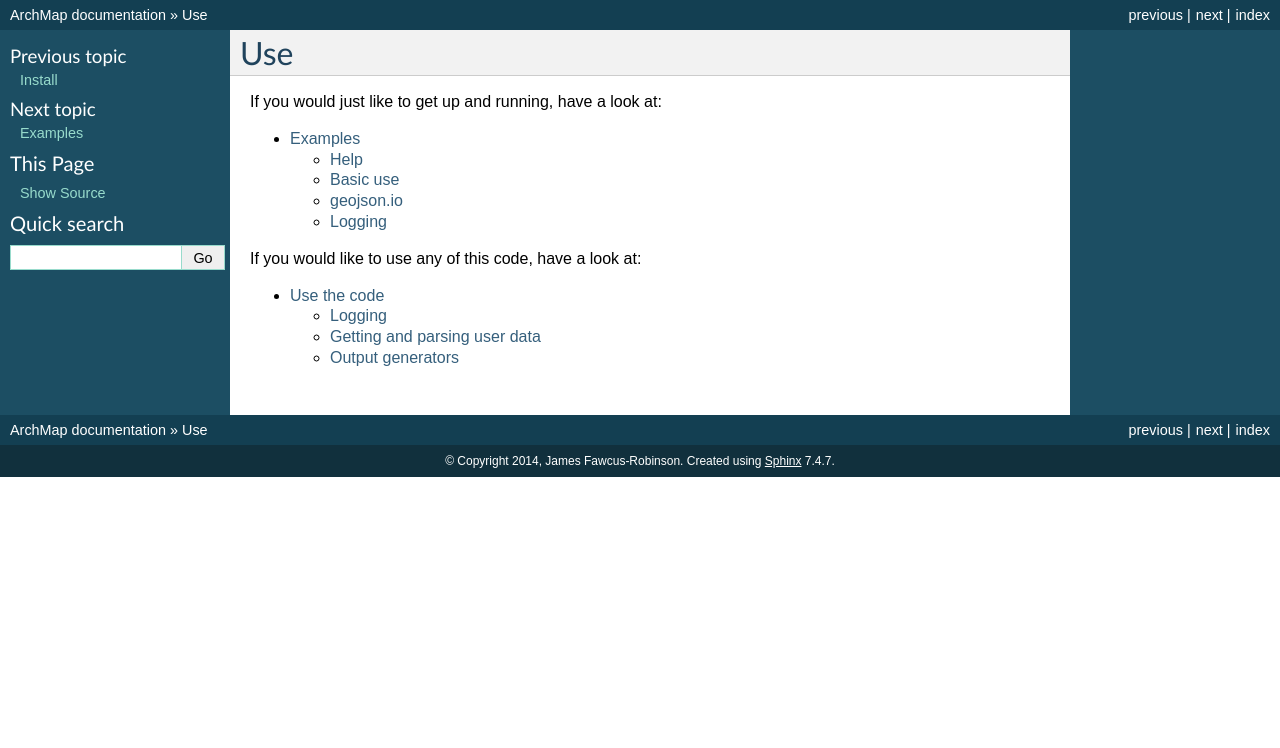
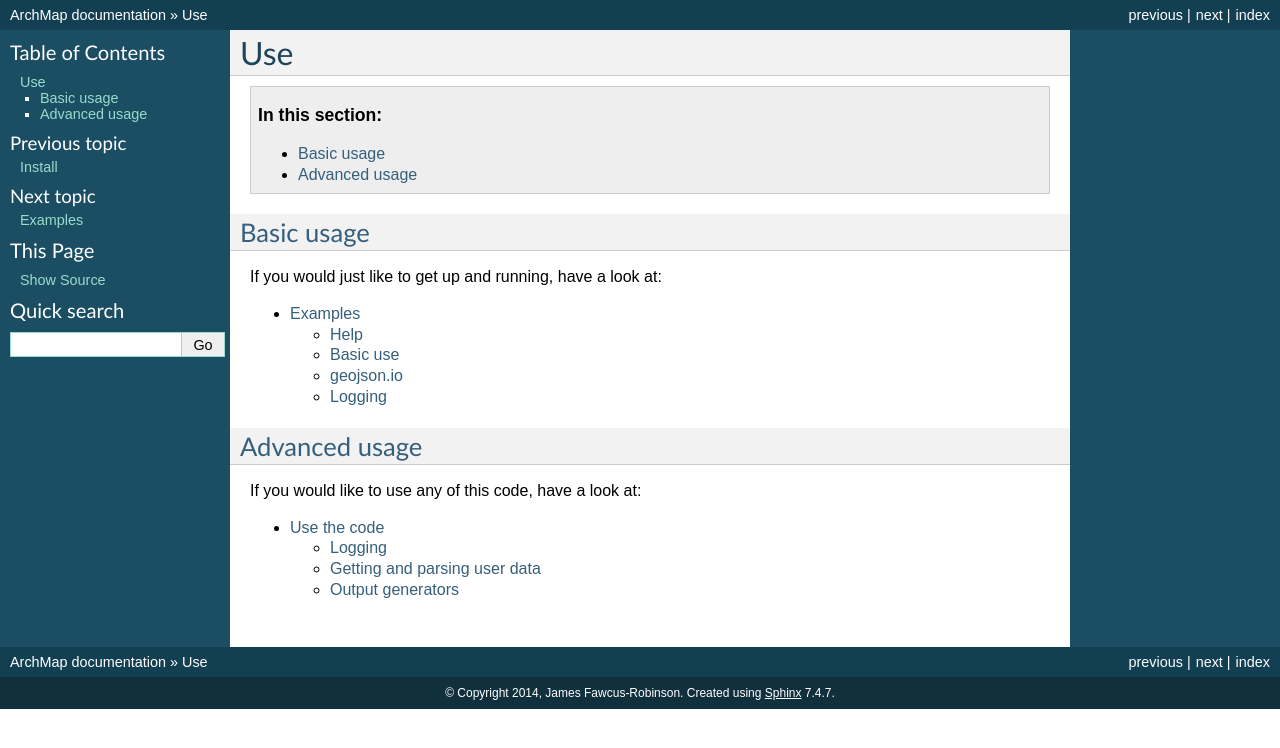
Before and after one commit to guyfawcus/ArchMap, a Sphinx documentation site: the page built from docs/usage/index.rst, in a window 1280 px wide. Shown: the top 748 px of the page. Built offline with Sphinx 7.4.7, drawn with Linux system fonts in a browser that asks for light colours.

Commit message:
Make the docs layout consistent

```diff
--- a/docs/about/index.rst
+++ b/docs/about/index.rst
@@ -1,5 +1,9 @@
 About
 =====
+
+.. contents:: In this section:
+   :depth: 1
+   :local:
 
 
 .. _external-links:
--- a/docs/index.rst
+++ b/docs/index.rst
@@ -1,8 +1,3 @@
-.. ArchMap documentation master file, created by
-   sphinx-quickstart on Sat Apr 19 11:17:53 2014.
-   You can adapt this file completely to your liking, but it should at least
-   contain the root `toctree` directive.
-
 ArchMap
 =======
 
--- a/docs/installation/index.rst
+++ b/docs/installation/index.rst
@@ -4,6 +4,7 @@
 .. contents:: In this section:
    :depth: 1
    :local:
+
 
 .. _install-reqs:
 
--- a/docs/usage/index.rst
+++ b/docs/usage/index.rst
@@ -1,6 +1,13 @@
 Use
 ===
 
+.. contents:: In this section:
+   :depth: 1
+   :local:
+
+
+Basic usage
+-----------
 If you would just like to get up and running, have a look at:
 
 .. toctree::
@@ -9,6 +16,8 @@
    basic_usage
 
 
+Advanced usage
+--------------
 If you would like to use any of this code, have a look at:
 
 .. toctree::
```
